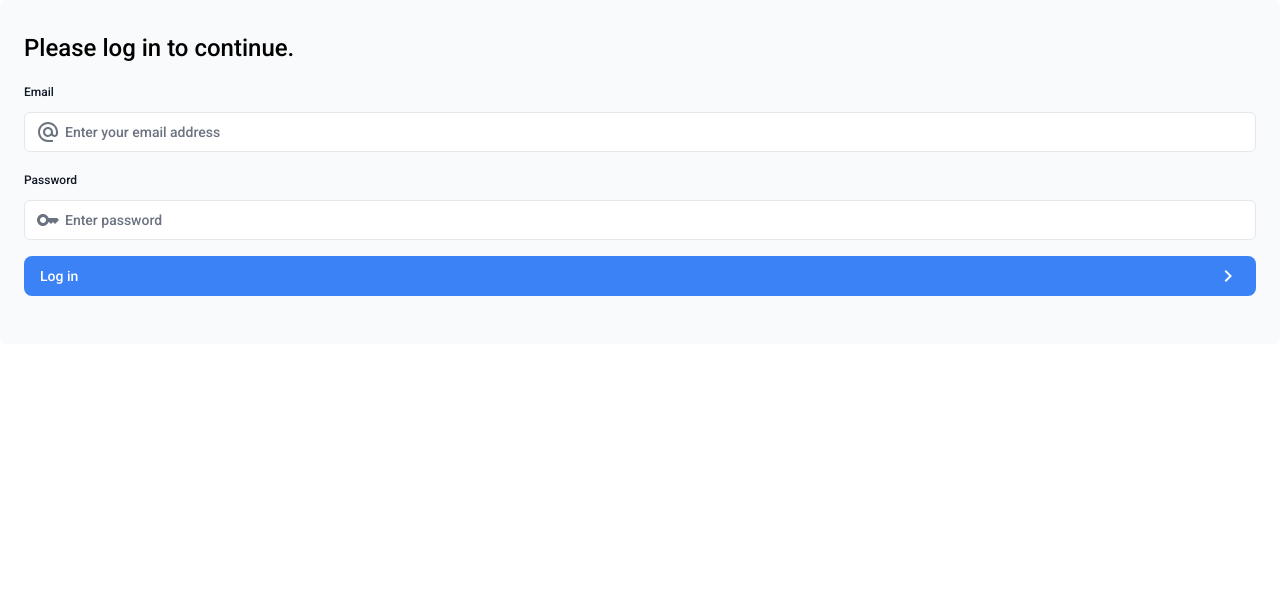
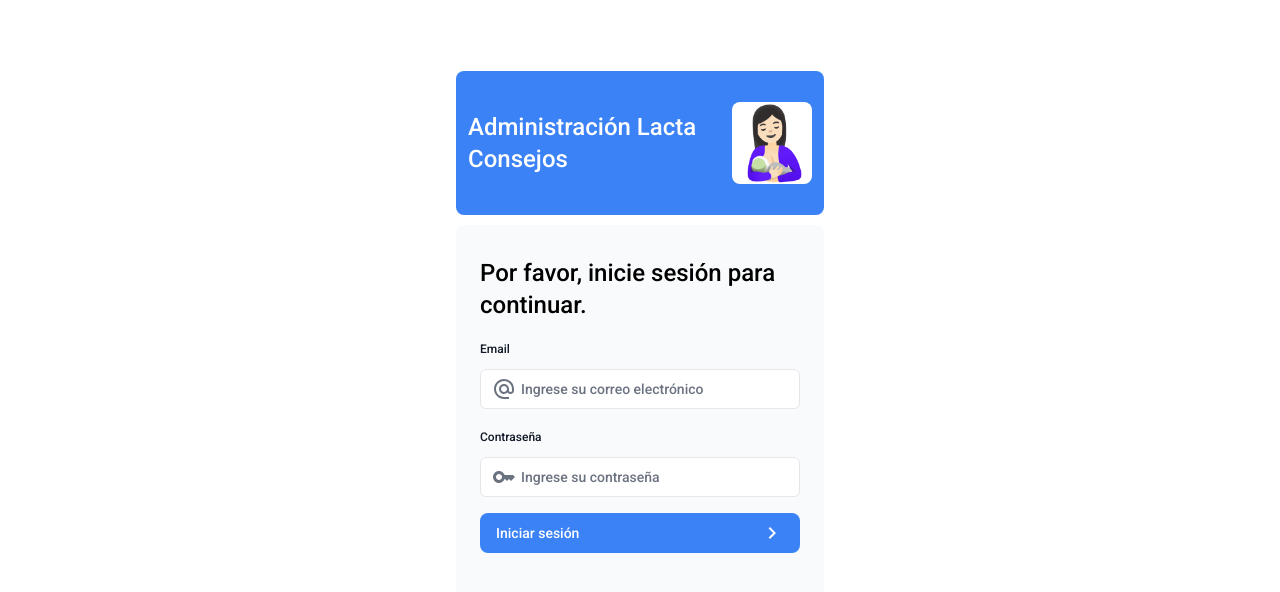
Before and after one commit to samilabud/LactaConsejosBackend, a Next.js app in the folder client/: page /login in a window 1280 px wide. Shown: the top 592 px of the page. Built offline with nearby package versions, Linux system fonts and the light colour scheme.

Commit message:
Added login UI

```diff
--- a/client/src/_lib/actions.ts
+++ b/client/src/_lib/actions.ts
@@ -8,6 +8,7 @@ export async function authenticate(
   formData: FormData
 ) {
   try {
+    console.log(JSON.stringify(formData));
     await signIn("credentials", formData);
   } catch (error) {
     if (error instanceof AuthError) {
--- a/client/src/app/dashboard/navigator.tsx
+++ b/client/src/app/dashboard/navigator.tsx
@@ -11,7 +11,9 @@ import HomeIcon from "@mui/icons-material/Home";
 import ArticleIcon from "@mui/icons-material/Article";
 import PublishIcon from "@mui/icons-material/Publish";
 import Link from "next/link";
+import LogoutIcon from "@mui/icons-material/Logout";
 import { GlobalContext } from "./global-context";
+import { signOut } from "../../auth";
 
 const categories = [
   {
@@ -94,6 +96,18 @@ export default function Navigator(props: DrawerProps) {
             <Divider sx={{ mt: 2 }} />
           </Box>
         ))}
+
+        <ListItemButton
+          sx={{ ...item, ...itemCategory }}
+          onClick={() => {
+            signOut();
+          }}
+        >
+          <ListItemIcon>
+            <LogoutIcon />
+          </ListItemIcon>
+          <ListItemText>Salir</ListItemText>
+        </ListItemButton>
       </List>
     </Drawer>
   );
--- /dev/null
+++ b/client/src/app/login/layout.tsx
@@ -0,0 +1,23 @@
+import Image from "next/image";
+
+export default function Layout({ children }: { children: React.ReactNode }) {
+  return (
+    <main className="flex items-center justify-center md:h-screen">
+      <div className="relative mx-auto flex w-full max-w-[400px] flex-col space-y-2.5 p-4 md:-mt-32">
+        <div className="flex h-20 w-full items-center rounded-lg bg-blue-500 p-3 md:h-36">
+          <div className="w-72ß text-white text-2xl">
+            Administración Lacta Consejos
+          </div>
+          <Image
+            src="/lactaconsejoslogo.png"
+            width={80}
+            height={80}
+            alt="Lacta Consejos Logo Image"
+            className="rounded-lg"
+          />
+        </div>
+        {children}
+      </div>
+    </main>
+  );
+}
--- a/client/src/app/login/page.tsx
+++ b/client/src/app/login/page.tsx
@@ -14,7 +14,9 @@ const LoginPage = () => {
   return (
     <form action={dispatch} className="space-y-3">
       <div className="flex-1 rounded-lg bg-gray-50 px-6 pb-4 pt-8">
-        <h1 className={`mb-3 text-2xl`}>Please log in to continue.</h1>
+        <h1 className={`mb-3 text-2xl`}>
+          Por favor, inicie sesión para continuar.
+        </h1>
         <div className="w-full">
           <div>
             <label
@@ -29,7 +31,7 @@ const LoginPage = () => {
                 id="email"
                 type="email"
                 name="email"
-                placeholder="Enter your email address"
+                placeholder="Ingrese su correo electrónico"
                 required
               />
               <AlternateEmailIcon className="pointer-events-none absolute left-3 top-1/2 h-[18px] w-[18px] -translate-y-1/2 text-gray-500 peer-focus:text-gray-900" />
@@ -40,7 +42,7 @@ const LoginPage = () => {
               className="mb-3 mt-5 block text-xs font-medium text-gray-900"
               htmlFor="password"
             >
-              Password
+              Contraseña
             </label>
             <div className="relative">
               <input
@@ -48,7 +50,7 @@ const LoginPage = () => {
                 id="password"
                 type="password"
                 name="password"
-                placeholder="Enter password"
+                placeholder="Ingrese su contraseña"
                 required
                 minLength={6}
               />
@@ -79,7 +81,8 @@ function LoginButton() {
 
   return (
     <Button className="mt-4 w-full" aria-disabled={pending}>
-      Log in <KeyboardArrowRightIcon className="ml-auto h-5 w-5 text-gray-50" />
+      <span>Iniciar sesión</span>
+      <KeyboardArrowRightIcon className="ml-auto h-5 w-5 text-gray-50" />
     </Button>
   );
 }
--- a/client/src/auth.config.ts
+++ b/client/src/auth.config.ts
@@ -4,9 +4,9 @@ export const authConfig = {
   pages: {
     signIn: "/login",
   },
+  debug: true,
   callbacks: {
     authorized({ auth, request: { nextUrl } }) {
-      return true;
       const isLoggedIn = !!auth?.user;
       console.log({ isLoggedIn, auth });
       const isOnDashboard = nextUrl.pathname.startsWith("/dashboard");
--- a/client/src/auth.ts
+++ b/client/src/auth.ts
@@ -37,6 +37,7 @@ export const { auth, signIn, signOut } = NextAuth({
             name: "Paola Guzmán",
             email: "admin@lactaconsejos.com",
             password: "123456",
+            username: "paolaguzman",
           };
 
           if (email === userMock.email && password === userMock.password) {
```
Also changed, not shown: client/public/lactaconsejoslogo.png (added), 1 other file (tests, documents, lock files or other folders).
